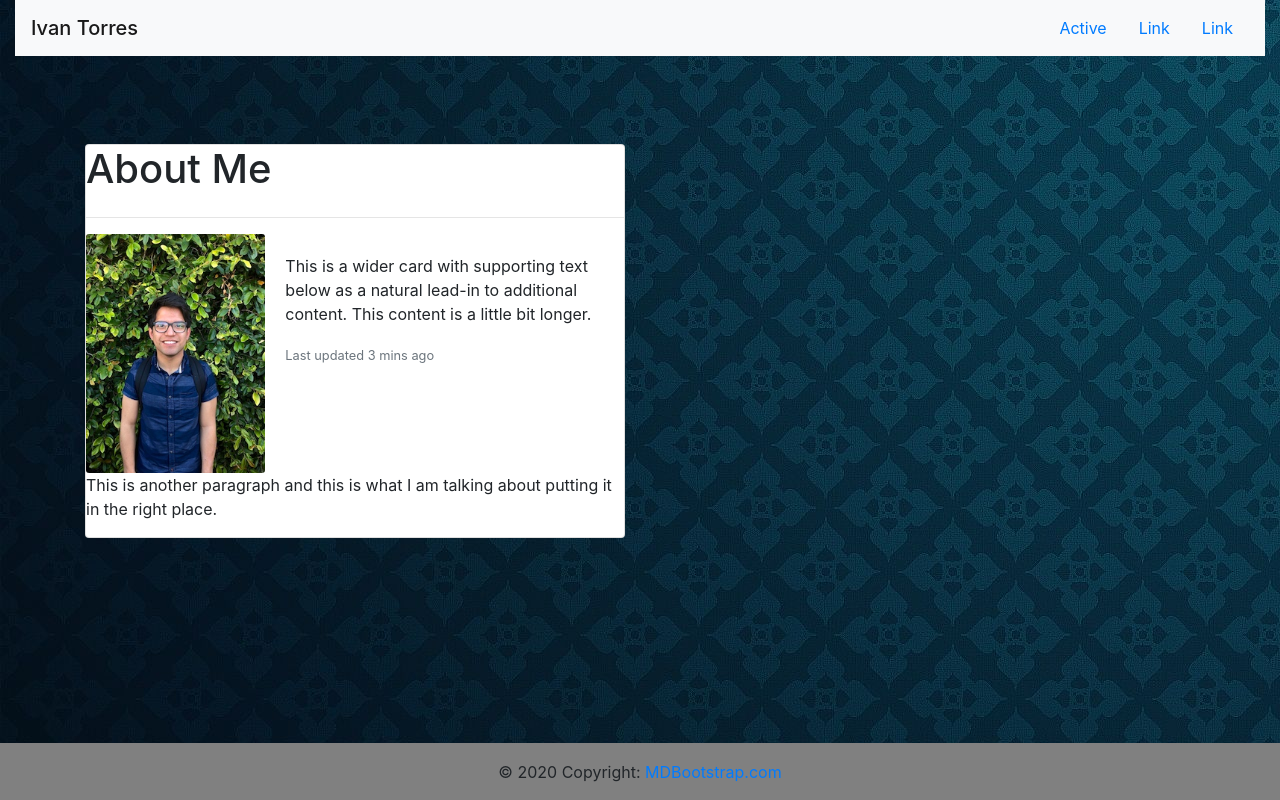
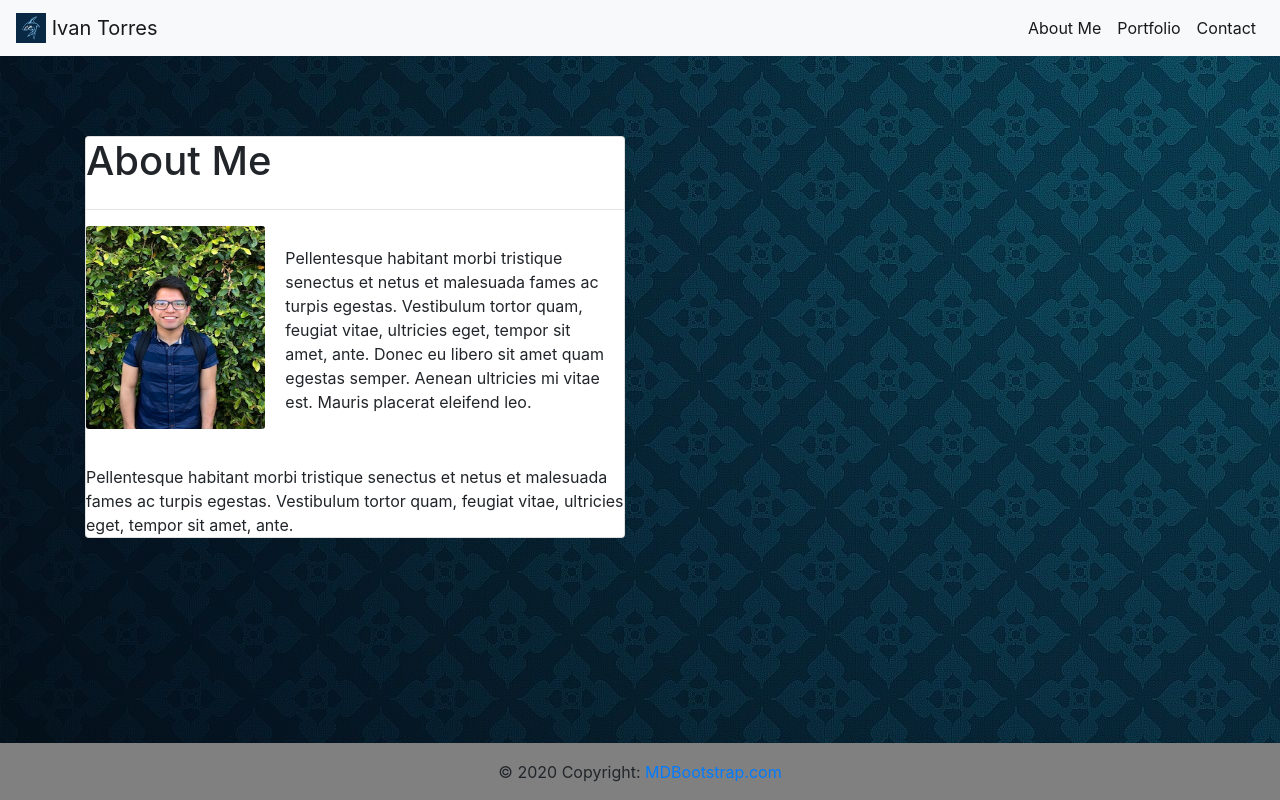
Before and after one commit to IvanTorresMia/IvanTorres-portfolio, a plain HTML site: page index.html in a window 1280 px wide. Drawn offline with nearby package versions, Linux system fonts and the light colour scheme.

Commit message:
card placing adjustments

```diff
--- a/index.html
+++ b/index.html
@@ -21,27 +21,36 @@
 
     <!-- Nav Bar -->
 
-    <div class="container-fluid">
-
-        <nav class="navbar navbar-light bg-light">
-            <span class="navbar-brand mb-0 h1">Ivan Torres</span>
-
-                <ul class="nav justify-content-end">
-                    <li class="nav-item">
-                        <a class="nav-link active" href="#">Active</a>
-                    </li>
-                    <li class="nav-item">
-                        <a class="nav-link" href="#">Link</a>
-                    </li>
-                    <li class="nav-item">
-                        <a class="nav-link" href="#">Link</a>
-                    </li>
-                </ul>
-
-        </nav>
+    <div class="fixed-top">
+        <nav class="navbar navbar-expand-lg navbar-light bg-light">
+            <a class="navbar-brand" href="#">
+                <img src="assets/images/Shark Logo.jpg" width="30" height="30" class="d-inline-block align-top" alt="" loading="lazy">
+                Ivan Torres
+              </a>
+            <button class="navbar-toggler" type="button" data-toggle="collapse" data-target="#navbarNav" aria-controls="navbarNav" aria-expanded="false" aria-label="Toggle navigation">
+              <span class="navbar-toggler-icon"></span>
+            </button>
+            <div class="collapse navbar-collapse" id="navbarNav">
+              <ul class="navbar-nav ml-auto">
+                <li class="nav-item active">
+                  <a class="nav-link" href="index.html">About Me <span class="sr-only">(current)</span></a>
+                </li>
+                <li class="nav-item active">
+                  <a class="nav-link" href="portfolio.html">Portfolio</a>
+                </li>
+                <li class="nav-item active">
+                  <a class="nav-link" href="contact.html">Contact</a>
+                </li>
+              </ul>
+            </div>
+          </nav>
     </div>
 
+    <!-- Empty Row for spacing -->
     <div class="row my-row">
+        <div class="col">
+            <h1>    </h1>
+        </div>
         <div class="col">
             <h1>    </h1>
         </div>
@@ -53,18 +62,23 @@
                 <hr>
             <div class="row no-gutters">
               <div class="col-md-4">
-                <img src="assets/images/IMG_6862.jpg" class="card-img" alt="Image of Ivan In LA">
+                <img src="assets/images/IMG_6862.jpg" class="card-img" alt="Image of Ivan In LA" height="85%" width="25%">
               </div>
               <div class="col-md-8">
                 <div class="card-body">
-                  <p class="card-text">This is a wider card with supporting text below as a natural lead-in to additional content. This content is a little bit longer.</p>
-                  <p class="card-text"><small class="text-muted">Last updated 3 mins ago</small></p>
+                  <p class="card-text">
+                    Pellentesque habitant morbi tristique senectus et netus et malesuada fames ac turpis egestas.
+                    Vestibulum tortor quam, feugiat vitae, ultricies eget, tempor sit amet, ante. Donec eu libero sit amet quam egestas semper.
+                    Aenean ultricies mi vitae est. Mauris placerat eleifend leo.
+                    </p>
                 </div>
               </div>
             </div>
             <div class="row no-gutters">
                 <div class="col-md-12">
-                    <p>This is another paragraph and this is what I am talking about putting it in the right place.</p>
+                    <p class="card-text">
+                        Pellentesque habitant morbi tristique senectus et netus et malesuada fames ac turpis egestas. Vestibulum tortor quam, feugiat vitae, ultricies eget, tempor sit amet, ante.
+                    </p>
                 </div>
             </div>
           </div>
--- a/style.css
+++ b/style.css
@@ -2,7 +2,7 @@ body {
     background-image: url(assets/images/Background\ Image.jpg);
 }
 .my-row {
-    margin: 40px;
+    margin-top: 10%;
 }
 .my-footer {
     background-color: gray;
```
